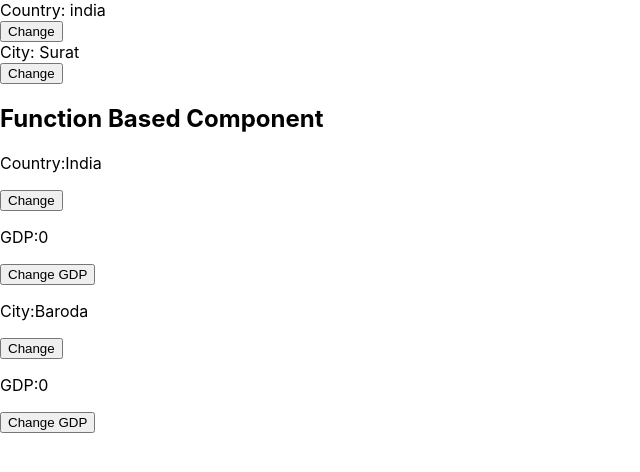
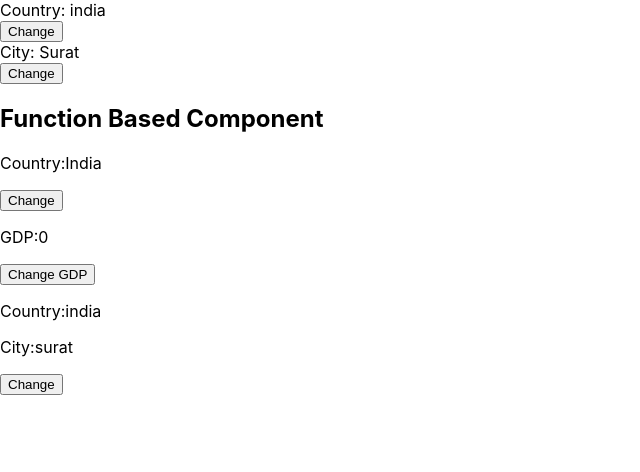
Before and after one commit to Sahil8757/first_react, a React (Create React App) app: page / in a window 1280 px wide. Shown: the top 472 px of the page, without its empty margins (0-640 px from the left). Built offline with nearby package versions, Linux system fonts and the light colour scheme.

Commit message:
city function based

```diff
--- a/src/container/cityFun.js
+++ b/src/container/cityFun.js
@@ -1,21 +1,23 @@
 import React, {useState} from 'react';
 
 function CityFun(props) {
-    const[city, setCity] = useState('Baroda');
-    const[gdp, setGdp] = useState (0)
+    const[country, setCountry] = useState('india');
+    const[city, setCity] = useState ("surat")
 
-    const changecity = () => {
-        setCity('Delhi')
+    const changeCountry = () => {
+        setCountry('US')
+        setCity('New York')
     }
 
     return (
         <div>
+        <p>Country:{country}</p>
         <p>City:{city}</p>
-        <button onClick = {() => changecity()}>Change</button>
+        <button onClick = {() => changeCountry()}>Change</button>
+        <br/>
+        </div>
 
-        <p>GDP:{gdp}</p>
-        <button onClick = {() => setGdp(5.5)}>Change GDP</button>
-        </div>
+
     );
 }
 
```
